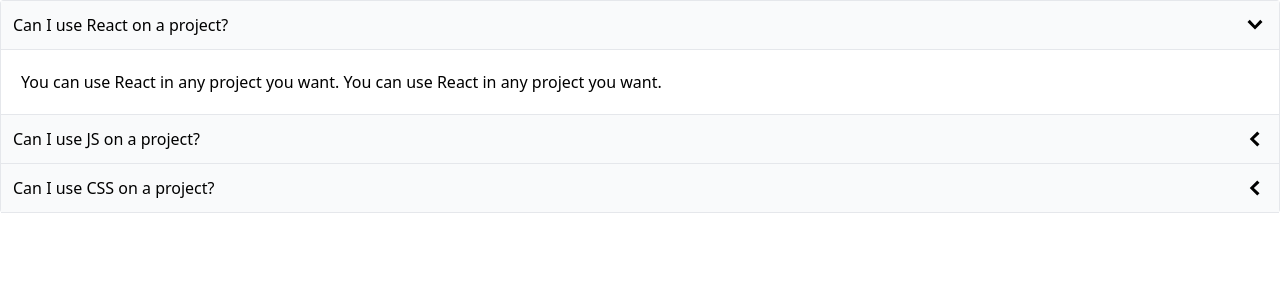
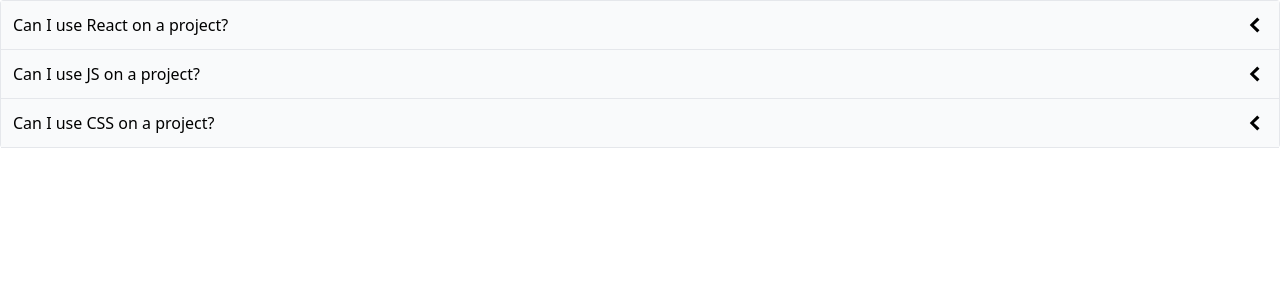
Before and after one commit to poyingHAHA/React_learning, a React (Create React App) app in the folder 6_custom_nav_and_routing/: page / in a window 1280 px wide. Shown: the top 300 px of the page. Built offline with nearby package versions, Linux system fonts and the light colour scheme.

Commit message:
6. deal with panel collapse

```diff
--- a/6_custom_nav_and_routing/src/components/Accordion.js
+++ b/6_custom_nav_and_routing/src/components/Accordion.js
@@ -2,10 +2,14 @@ import {useState} from 'react';
 import {GoChevronDown, GoChevronLeft} from "react-icons/go";
 
 function Accordion({items}) {
-  const [expandedIndex, setExpandedIndex] = useState(0);
+  const [expandedIndex, setExpandedIndex] = useState(-1);
 
   const handleClick = (nextIndex) => {
-    setExpandedIndex(nextIndex);
+    if(expandedIndex === nextIndex) {
+      setExpandedIndex(-1)
+    } else{
+      setExpandedIndex(nextIndex);
+    }
   }
 
   const renderedItems = items.map((item, index) => {
```
